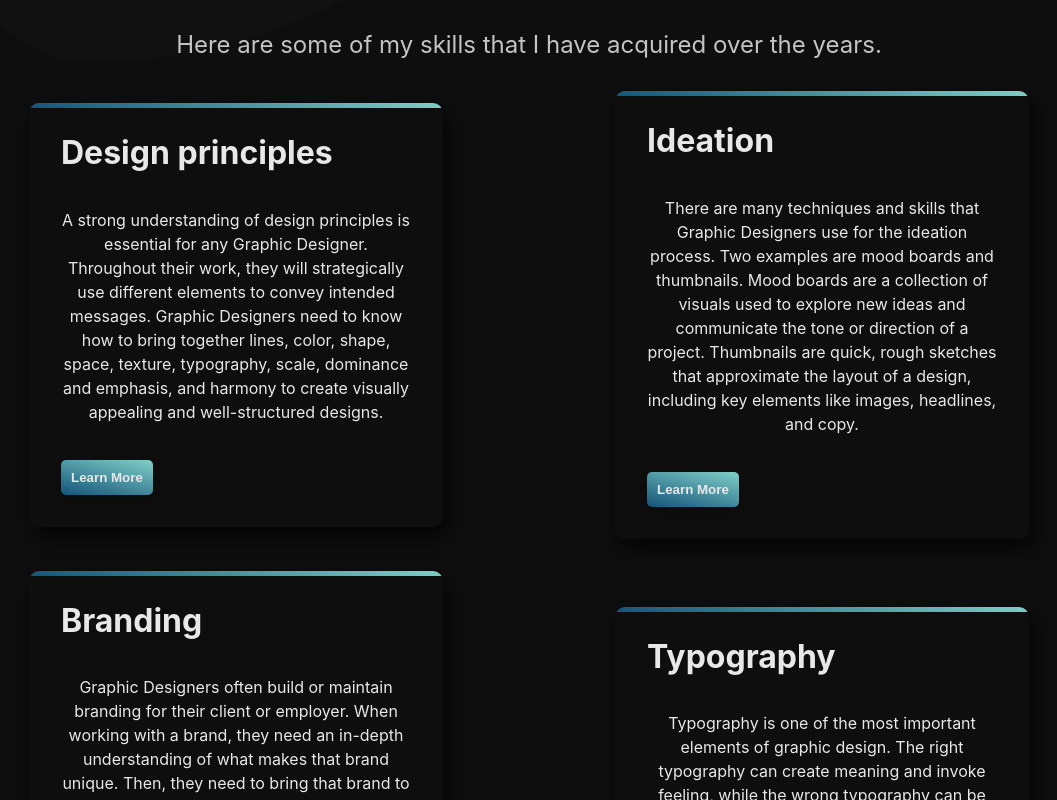
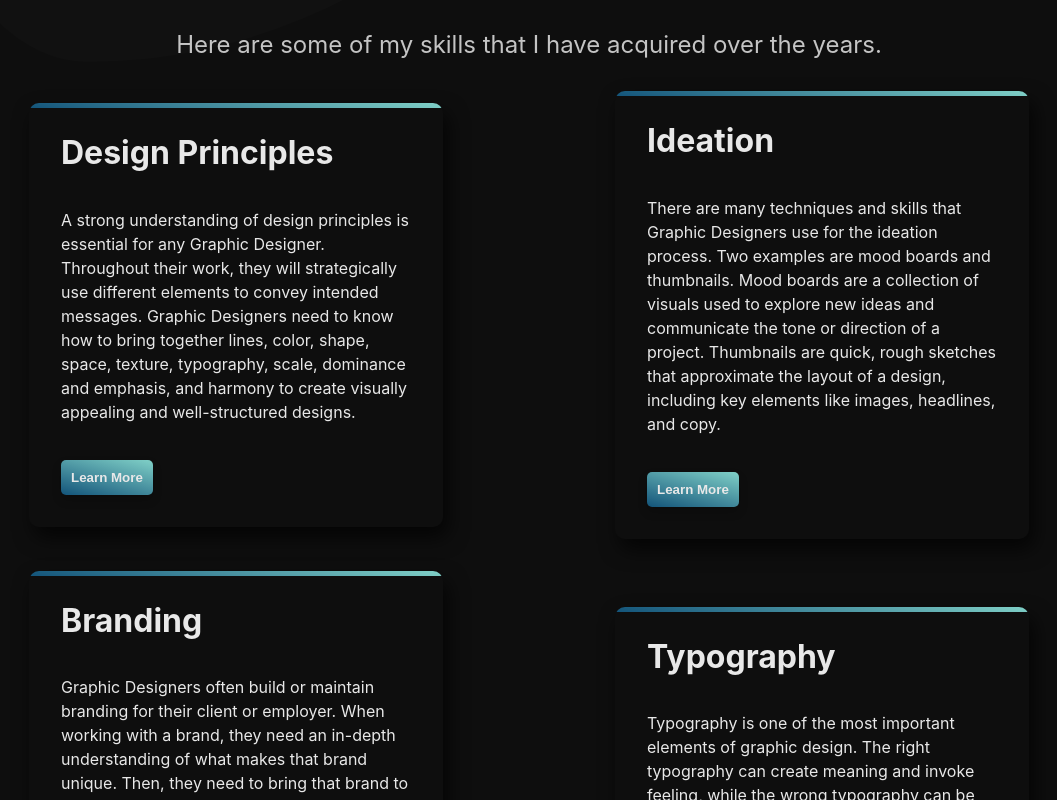
Before and after one commit to ArnaldoGonzalez81318/Graphic-Design-Portfolio, a React (Create React App) app: page / in a window 1280 px wide. Shown: the part 960-1760 px from the top of the page, without its empty margins (111-1168 px from the left). Built offline with nearby package versions, Linux system fonts and the light colour scheme.

Commit message:
Update skills.css

```diff
--- a/src/components/skills/skills.css
+++ b/src/components/skills/skills.css
@@ -56,10 +56,12 @@
 .skill-card-content .skill-name {
   font-weight: 700;
   font-size: 32px;
+  text-transform: capitalize;
 }
 
 .skill-card-content .skill-description {
   line-height: 1.5;
+  text-align: left;
 }
 
 .skill-card-content .skill-btn {
```
